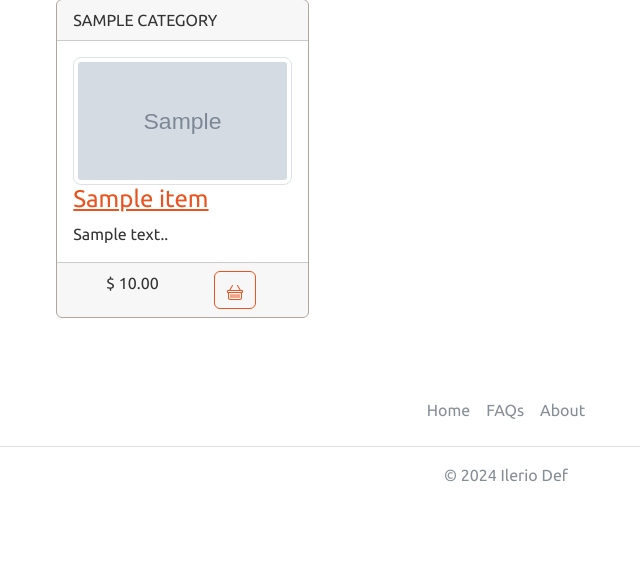
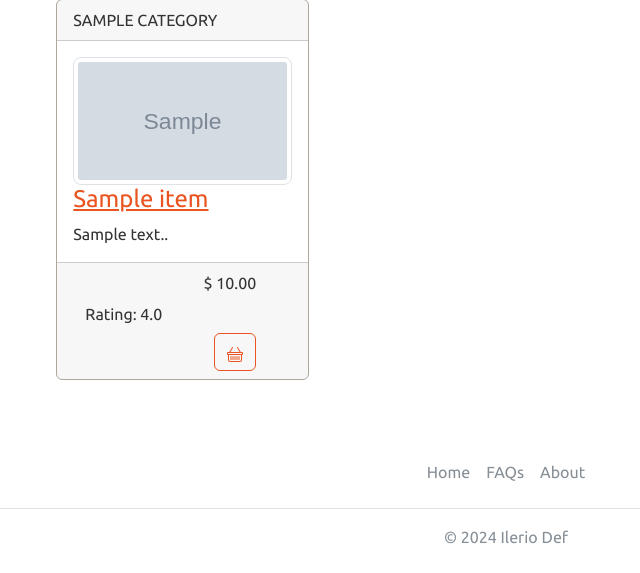
Before and after one commit to IlerioDef/restaurant_menu, a Django app: page / in a window 1280 px wide. Shown: the part 73-646 px from the top of the page, without its empty margins (134-774 px from the left). Run offline with Django 5.2, Linux system fonts and the light colour scheme; tables that the repository leaves empty hold one stand-in row (values such as "Sample post"); grey boxes marked "Sample" are stand-in pictures; some libraries are stand-ins or nearby versions.

Commit message:
added user's rating calculation and representation

```diff
--- a/menu/models.py
+++ b/menu/models.py
@@ -1,6 +1,6 @@
 from django.contrib.auth.models import User
 from django.db import models
-from django.db.models import F, Sum
+from django.db.models import Avg, F, Sum
 
 from restaurant_menu import settings
 
@@ -47,6 +47,11 @@ class Item(models.Model):
             return self.image.url
 
         return "https://placehold.co/600x400.png"
+
+    def get_average_rating(self):
+        return self.orderitem_set.aggregate(avg_rating=Avg("rating"))[
+            "avg_rating"
+        ]
 
 
 class Chef(models.Model):
@@ -183,9 +188,22 @@ class OrderItem(models.Model):
     )
     quantity = models.PositiveIntegerField(default=1)
     date_added = models.DateTimeField(auto_now_add=True)
+    rating = models.PositiveSmallIntegerField(default=0, null=True, blank=True)
 
     def __str__(self):
         return f"Order {self.order_id} Item {self.item} x {self.quantity} pcs."
 
     def get_total_amount(self):
         return self.item.price * self.quantity
+
+    class Meta:
+        unique_together = ("order", "item")
+
+    constraints = [
+        models.CheckConstraint(
+            check=models.Q(rating__lte=5), name="rating__lte_5"
+        ),
+        models.CheckConstraint(
+            check=models.Q(rating__gte=1), name="rating__gte_1"
+        ),
+    ]
--- a/menu/templates/menu/item_list.html
+++ b/menu/templates/menu/item_list.html
@@ -22,6 +22,14 @@
                     <div class="card-footer">
                         <div class="container row align-content-center">
                             <div class="col text-end">$ {{ item.price }}</div>
+                            {% with rating=item.get_average_rating %}
+                                {% if rating %}
+                            <div class="col-form-label">Rating: {{ rating }}</div>
+                                    {% else %}
+                            <div class="col-form-label">Be first to rate!</div>
+
+                            {% endif %}
+                            {% endwith %}
                             <div class="col text-end">
                                 <form action="{% url 'menu:add_item' item.id %}" method="post">
                                     {% csrf_token %}
--- a/menu/templates/menu/order.html
+++ b/menu/templates/menu/order.html
@@ -38,19 +38,21 @@
                         </th>
                         <th>
                             <br>
-                            {% if order.get_allergens %}
+                        {% with allergens=order.get_allergens %}
+                            {% if allergens %}
                                 <div class="alert alert-dismissible alert-warning">
                                     <button type="button" class="btn-close" data-bs-dismiss="alert"></button>
                                     <div class="card">
                                         <h5 class="">Please be advised that your order contains following allergens:</h5>
                                         <h5 class="mb-0 flex text-uppercase w-auto">
                                             <strong>
-                                                {{ order.get_allergens | join:", " }}
+                                                {{ allergens|join:", " }}
                                             </strong>
                                         </h5>
                                     </div>
                                 </div>
                             {% endif %}
+                        {% endwith %}
                         </th>
                     </tr>
                 </table>
--- a/menu/views.py
+++ b/menu/views.py
@@ -54,7 +54,7 @@ class OrderView(LoginRequiredMixin, ListView):
             return render(request, "menu/no_table.html")
 
         order = (
-            Table.objects.select_for_update("orders")
+            Table.objects.select_related("orders")
             .get(id=request.user.table.id)
             .get_order()
         )
```
Also changed, not shown: static/images/Strawberry_milk_shake_bwT0BCV.jpg (deleted), static/images/burger_1_5otRC1S.jpg (deleted), static/images/burger_2_HfA9QJz.jpg (deleted), static/images/cola_can_5jwUZvB.webp (deleted), static/images/cucumber_peanut_salad-2.jpg (added), static/images/shoes.jpg (deleted).
